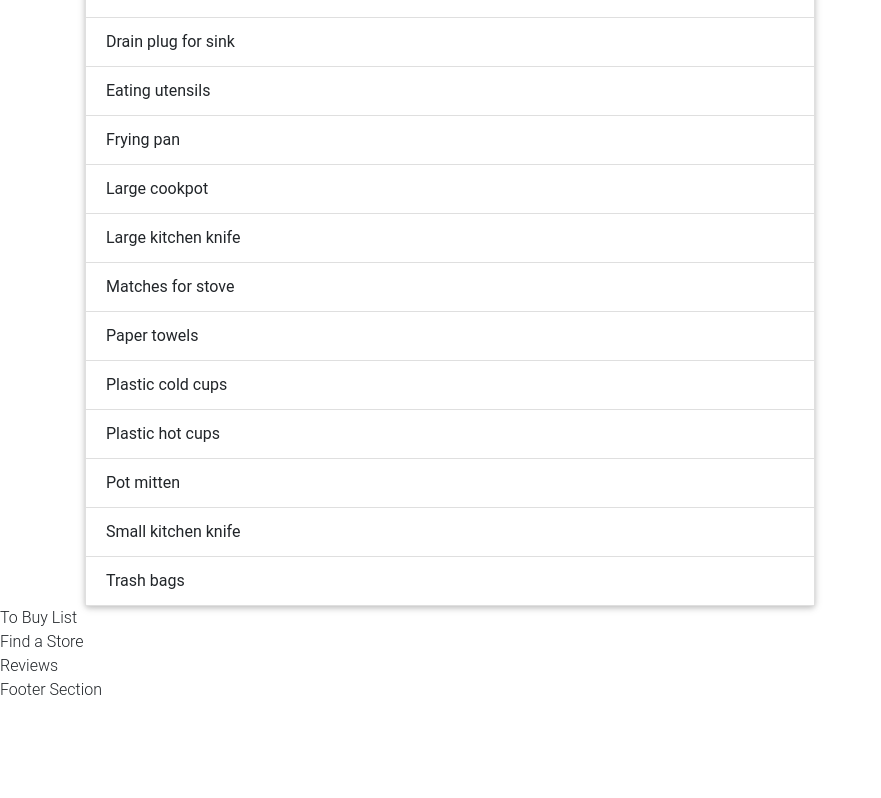
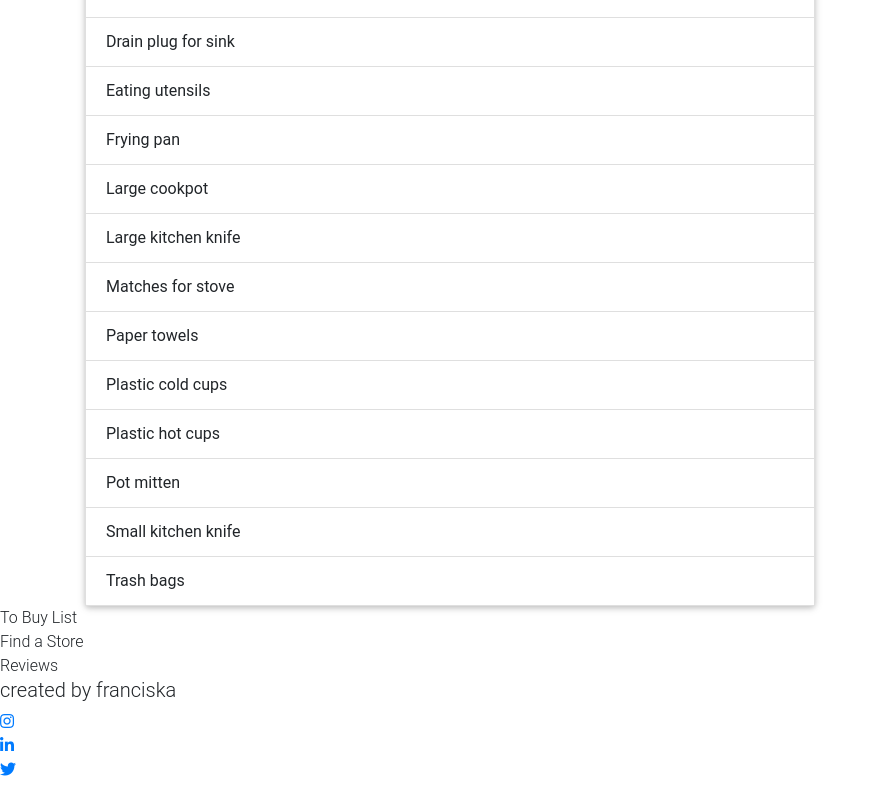
Before and after one commit to Franciskadtt/voyager, a plain HTML site: page index.html in a window 1280 px wide. Shown: the part 1239-2037 px from the top of the page, without its empty margins (0-881 px from the left). Before the commit the page ends 1941 px from the top, so only its background shows below. Drawn offline with nearby package versions, Linux system fonts and the light colour scheme.

Commit message:
Add footer and social media icons

```diff
--- a/index.html
+++ b/index.html
@@ -300,7 +300,14 @@
     <section id="reviews-section" >Reviews</section>
 
 
-    <footer>Footer Section</footer>
+    <footer class="">
+        <h5>created by franciska</h5>
+            <ul class="list-inline ">
+                <li><a target="_blank" href="# "><i class="fab fa-instagram"></i></a></li>
+                <li><a target="_blank" href="# "><i class="fab fa-linkedin-in"></i></a></li>
+                <li><a target="_blank" href="# "><i class="fab fa-twitter"></i></a></li>
+            </ul>
+    </footer>
 
 <script src="script.js"></script>
 <script src="https://cdnjs.cloudflare.com/ajax/libs/jquery/3.5.1/jquery.slim.min.js"></script>
```
